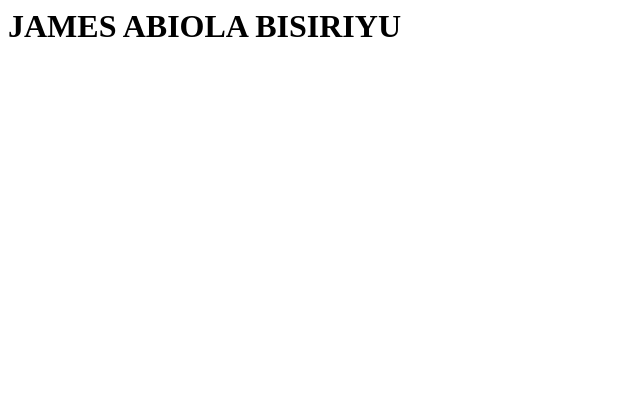
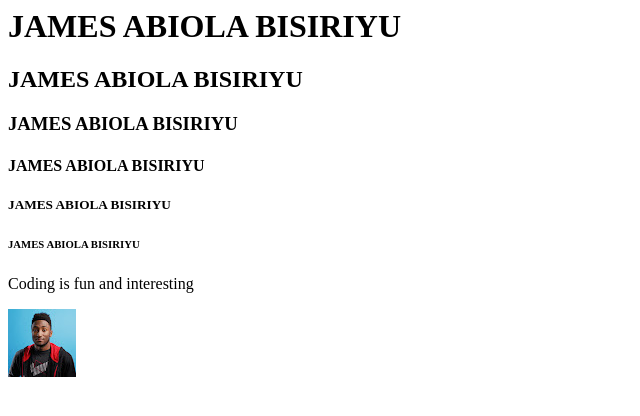
Before and after one commit to JamesAbiolaBisiriyu/first_comit, a plain HTML site: page index.html in a window 1280 px wide. Shown: the whole page, without its empty margins (0-640 px from the left). Drawn offline with Linux system fonts and the light colour scheme.

Commit message:
changes made are paragraph, image  and header

```diff
--- a/index.html
+++ b/index.html
@@ -3,6 +3,17 @@
     <title>my first website</title>
   </head>
   <body>
+    <!-- This is a list of header tags -->
     <h1>JAMES ABIOLA BISIRIYU</h1>
+    <h2>JAMES ABIOLA BISIRIYU</h2>
+    <h3>JAMES ABIOLA BISIRIYU</h3>
+    <h4>JAMES ABIOLA BISIRIYU</h4>
+    <h5>JAMES ABIOLA BISIRIYU</h5>
+    <h6>JAMES ABIOLA BISIRIYU</h6>
+
+    <!-- THIS IS A PARAGRAPH TAG -->
+    <!-- THIS IS THE IMAGE TAG -->
+    <p>Coding is fun and interesting </p>
+    <img src="channel-1.jpeg" alt="my display picture">
   </body>
 </html>
```
Also changed, not shown: channel-1.jpeg (added).
